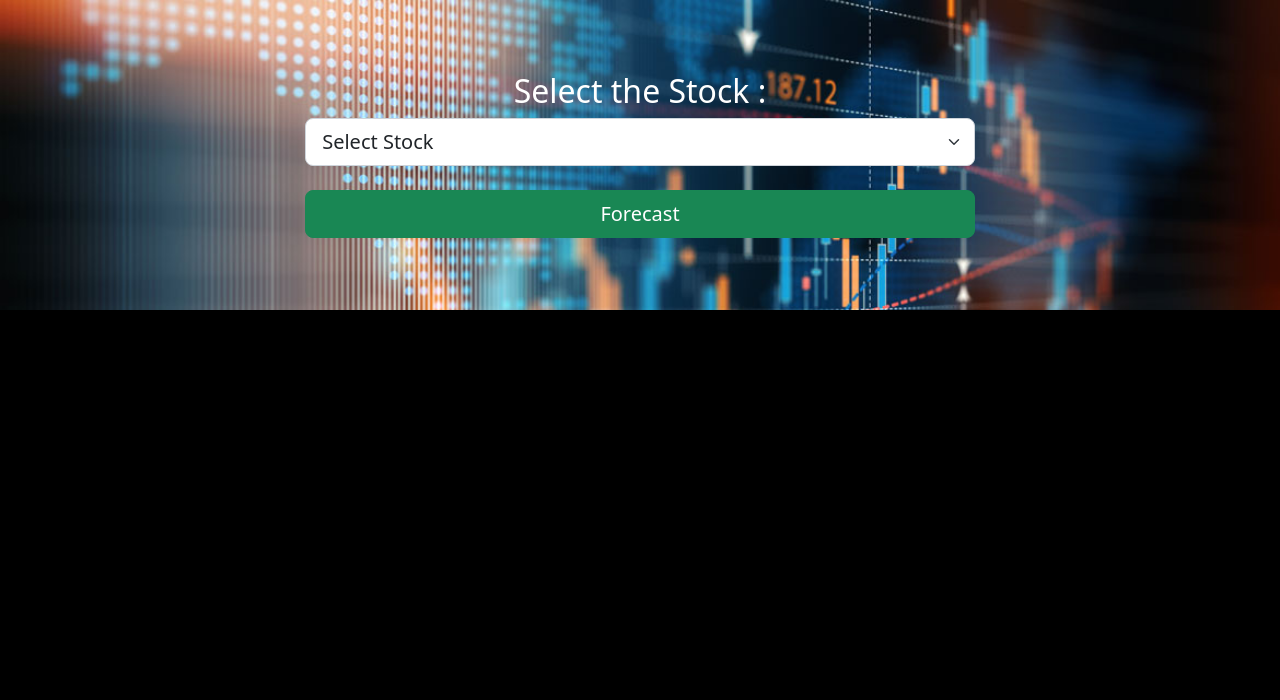
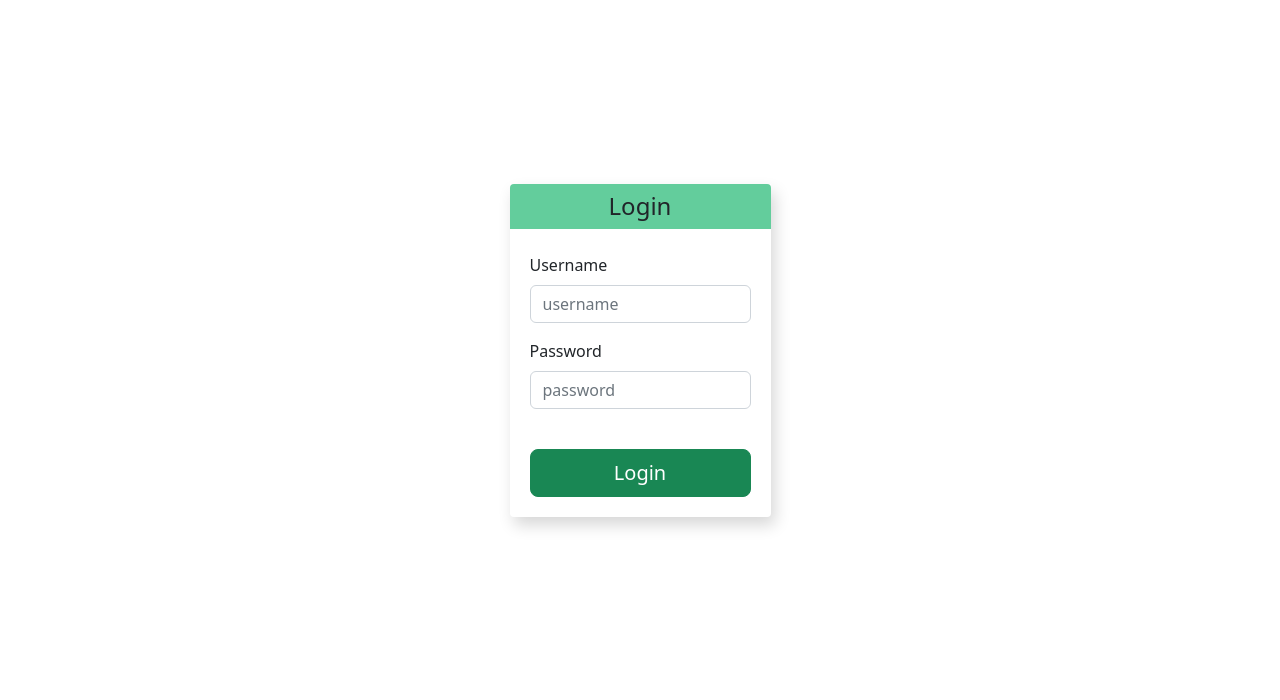
Before and after one commit to SahilSK202/Stock_Price_Forecast_Using_Prophet, a Flask app: page / in a window 1280 px wide. Shown: the top 700 px of the page. Run offline with Flask 2, Linux system fonts and the light colour scheme; some libraries are stand-ins or nearby versions.

Commit message:
Added Login Functionality for multiple users

```diff
--- a/app.py
+++ b/app.py
@@ -1,4 +1,4 @@
-from flask import Flask, render_template, request
+from flask import Flask, render_template, request, session
 import json
 import plotly
 import pandas as pd
@@ -12,10 +12,40 @@ app.secret_key = "123"
 DATA_PATH = os.path.join(os.path.dirname(__file__), "static", "data");
 MODELS_PATH = os.path.join(os.path.dirname(__file__), "static", "models");
 
+users = [
+    {"username" : "user1" , "password" : "user1"},
+    {"username" : "user2" , "password" : "user2"},
+    {"username" : "user3" , "password" : "user3"},
+    {"username" : "user4" , "password" : "user4"},
+    {"username" : "user5" , "password" : "user5"},
+]
+
 
 @app.route("/", methods=['GET' , 'POST'])
+def landingpage():
+    if request.method == 'POST':
+        username = request.form['username']
+        password = request.form['password']
+
+        # if(username == "admin" and password == "admin123"):
+        for user in users:
+            if(username == user['username'] and password == user['password']):
+                session['username'] = username
+                return render_template("index.html", username=session['username'])
+        else:
+            return render_template("login.html", msg="Invalid Credentials!")
+    else:
+        return render_template("login.html")
+
+@app.route("/logout", methods=['GET' , 'POST'])
+def logout():
+    session.pop('username', None)
+    return render_template("login.html")
+
+
+@app.route("/home", methods=['GET' , 'POST'])
 def home():
-    if request.method == 'POST':
+    if request.method == 'POST' and session['username'] != None:
         # getting selected stock name
         stock = request.form['stockname']
 
@@ -97,9 +127,10 @@ def home():
         graphJSON1 = json.dumps(fig1, cls=plotly.utils.PlotlyJSONEncoder)
 
 
-        return render_template("index.html", stock=stock, graphJSON1=graphJSON1 )
+        return render_template("index.html", stock=stock, graphJSON1=graphJSON1 , username=session['username'] )
     else:
-        return render_template("index.html")
+        return render_template("index.html", username=session['username'])
+
 
 if __name__ == '__main__':
     app.run(debug=True)
--- a/templates/index.html
+++ b/templates/index.html
@@ -18,15 +18,35 @@
         body {
             background-color: black;
         }
+
+        .logout {
+            text-decoration: None;
+            color: White;
+            font-size: 30px;
+            position: absolute;
+            top: 10px;
+            right: 50px;
+        }
+
+        .user {
+            color: Black;
+            font-size: 30px;
+            position: absolute;
+            top: 10px;
+            left: 50px;
+        }
     </style>
 </head>
 
 <body>
+
+    <a href="{{url_for('logout')}}" class="logout" rel="noopener noreferrer">Logout</a>
+    <h4 class="user">Hello, {{username}}</h4>
     <div class="p-5"
         style="background-image: url('../static/images/bgphoto2.jpg'); background-repeat: no-repeat; background-size: cover; height: 50%;">
         <div class="container mt-4 mb-4">
             <h2 style="text-align: center; color: white;">Select the Stock :</h2>
-            <form action="/" method="post">
+            <form action="/home" method="post">
                 <div class="d-grid gap-2">
                     <select class="form-select form-select-lg mb-3" style="width: 60%; margin:auto;"
                         aria-label=".form-select-lg stockform" name="stockname">
--- /dev/null
+++ b/templates/login.html
@@ -0,0 +1,67 @@
+<!DOCTYPE html>
+<html lang="en">
+
+<head>
+    <meta charset="UTF-8">
+    <meta http-equiv="X-UA-Compatible" content="IE=edge">
+    <meta name="viewport" content="width=device-width, initial-scale=1.0">
+    <title>Login | Stock Forecast</title>
+    <!-- CSS only -->
+    <link href="https://cdn.jsdelivr.net/npm/bootstrap@5.2.2/dist/css/bootstrap.min.css" rel="stylesheet"
+        integrity="sha384-Zenh87qX5JnK2Jl0vWa8Ck2rdkQ2Bzep5IDxbcnCeuOxjzrPF/et3URy9Bv1WTRi" crossorigin="anonymous">
+    <!-- JavaScript Bundle with Popper -->
+    <script src="https://cdn.jsdelivr.net/npm/bootstrap@5.2.2/dist/js/bootstrap.bundle.min.js"
+        integrity="sha384-OERcA2EqjJCMA+/3y+gxIOqMEjwtxJY7qPCqsdltbNJuaOe923+mo//f6V8Qbsw3"
+        crossorigin="anonymous"></script>
+    <style>
+        .formContainer {
+            box-shadow: 4px 8px 16px #d7d7d7;
+            margin: 20vh auto;
+            padding: 20px;
+            border-radius: 0px 0px 4px 4px;
+        }
+
+        input {
+            box-shadow: none !important;
+            outline: none;
+        }
+
+        #formHeading {
+            background: #63cd9c;
+            margin: -20px;
+            border-radius: 4px 4px 0px 0px
+        }
+    </style>
+</head>
+
+<body>
+    <div class="p-4">
+        <div class="container">
+            <div class="row">
+                <div class="col-md-5 col-sm-6 col-lg-3 mx-auto">
+                    <div class="formContainer">
+                        <h2 class="p-2 text-center mb-4 h4" id="formHeading">Login</h2>
+                        <form action="/" method="post">
+                            <div class="form-group mt-3">
+                                <label class="mb-2" for="username">Username </label>
+                                <input class="form-control" id="username" name="username" placeholder="username"
+                                    type="text" />
+                            </div>
+                            <div class="form-group mt-3">
+                                <label class="mb-2" for="password">Password</label>
+                                <input class="form-control" id="password" name="password" type="password"
+                                    placeholder="password" />
+                            </div>
+                            <div class="mt-3 text-danger">
+                                <p>{{msg}}</p>
+                            </div>
+                            <button class="btn btn-success btn-lg w-100 mt-4" type="submit">Login</button>
+                        </form>
+                    </div>
+                </div>
+            </div>
+        </div>
+    </div>
+</body>
+
+</html>
```
